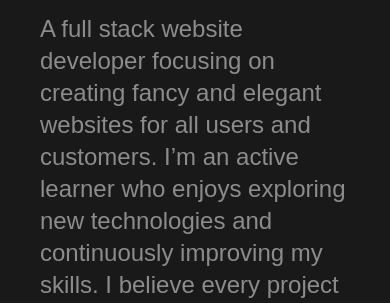
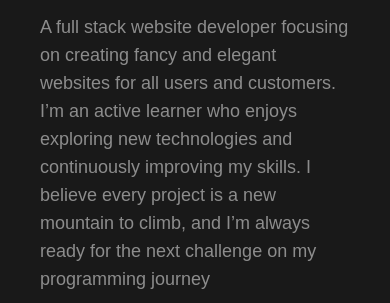
Before and after one commit to mvocoding/porfolio, a website: page index.html in a window 390 px wide. Shown: the part 339-642 px from the top of the page. Drawn offline with nearby package versions, Linux system fonts and the light colour scheme; no server answers; a web font is replaced by a local one.

Commit message:
fixed viewport for iphone

```diff
--- a/index.html
+++ b/index.html
@@ -5,6 +5,7 @@
     <script src="https://cdn.tailwindcss.com"></script>
     <link rel="icon" type="image/png" sizes="32x32" href="assets/favicon.png" />
     <link rel="shortcut icon" href="assets/favicon.png" />
+    <meta name="viewport" content="width=device-width, initial-scale=1, viewport-fit=cover">
 
     <link rel="stylesheet"
         href="https://fonts.googleapis.com/css2?family=Material+Symbols+Outlined:opsz,wght,FILL,GRAD@20..48,100..700,0..1,-50..200" />
@@ -198,7 +199,7 @@ bg-[#191919] w-full min-h-screen text-white/50  p-10
         peer-checked/design:[&_.design]:-translate-y-0
         peer-checked/projects:[&_.projects]:-translate-y-0   ">
             <div class="design">
-                <p class="!text-2xl" data-bind="aboutme">
+                <p class="!text-lg" data-bind="aboutme">
                 </p>
                 <ul
                     class="list-social flex flex-row gap-4
```
